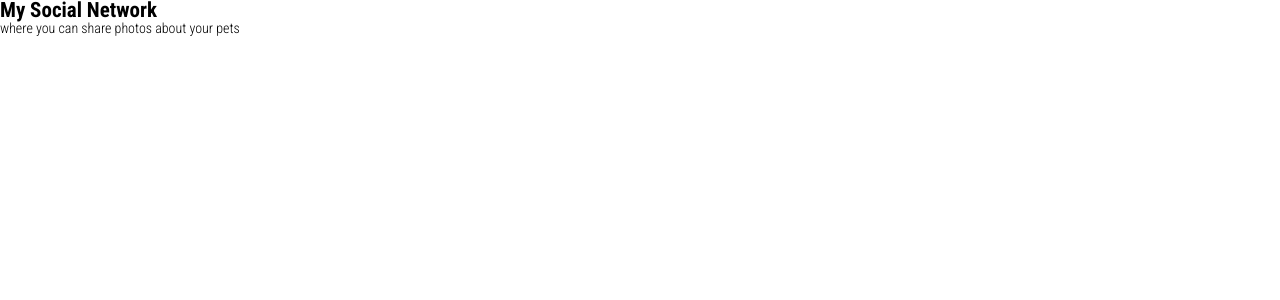
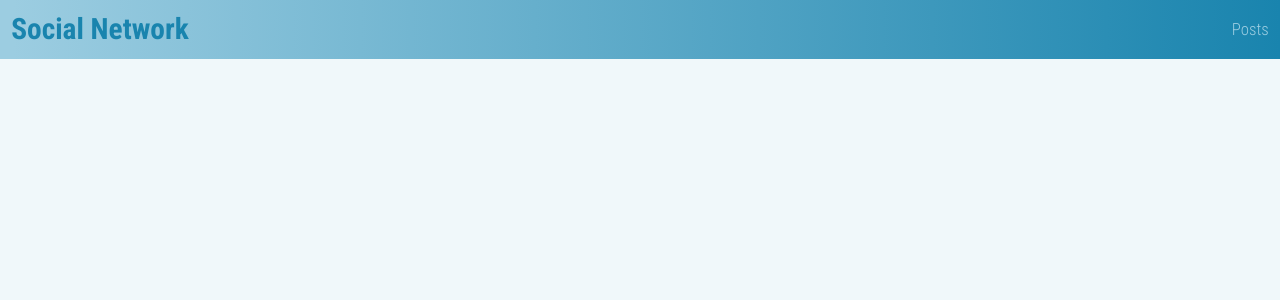
Before and after one commit to andresfmj/social-network-react, a React (Create React App) app: page / in a window 1280 px wide. Shown: the top 300 px of the page. Built offline with nearby package versions, Linux system fonts and the light colour scheme.

Commit message:
setting up styles and layout design

```diff
--- a/src/App.js
+++ b/src/App.js
@@ -1,12 +1,13 @@
 import React from 'react';
+
+import Layout from './components/Layout/Layout';
 
 
 function App() {
 	return (
-		<div>
-			<h2>My Social Network</h2>
-			<p>where you can share photos about your pets</p>
-		</div>
+		<Layout>
+
+		</Layout>
 	);
 }
 
--- /dev/null
+++ b/src/components/Layout/Layout.js
@@ -0,0 +1,17 @@
+import React from 'react';
+
+import Toolbar from '../Toolbar/Toolbar';
+import './Layout.scss';
+
+function Layout({ children }) {
+    return (
+        <React.Fragment>
+            <Toolbar />
+            <div className="Layout-container">
+                { children }
+            </div>
+        </React.Fragment>
+    )
+}
+
+export default Layout;
--- /dev/null
+++ b/src/components/Layout/Layout.scss
@@ -0,0 +1,5 @@
+.Layout-container {
+    margin: 0 auto;
+    padding: .8rem;
+    width: 95%;
+}
--- /dev/null
+++ b/src/components/Toolbar/Toolbar.js
@@ -0,0 +1,20 @@
+import React from 'react';
+
+import './Toolbar.scss';
+
+function Toolbar(props) {
+    return (
+        <nav className="Toolbar">
+            <div className="Toolbar__container">
+                <header>
+                    <h2 className="brand-name">Social Network</h2>
+                </header>
+                <ul className="Toolbar__menu">
+                    <li><a href="#">Posts</a></li>
+                </ul>
+            </div>
+        </nav>
+    )
+}
+
+export default Toolbar;
--- /dev/null
+++ b/src/components/Toolbar/Toolbar.scss
@@ -0,0 +1,21 @@
+@import '../../styles/shared';
+
+.Toolbar {
+    padding: 15px 0px;
+    background: linear-gradient(to right,  $secondary-color 1%,$primary-color 100%);
+    color: $primary-color;
+
+    .Toolbar__container {
+        display: flex;
+        align-items: center;
+
+        header {
+            flex: 1;
+        }
+
+        .Toolbar__menu {
+            list-style-type: none;
+            margin: 0px .8rem;
+        }
+    }
+}
--- a/src/styles/_shared.scss
+++ b/src/styles/_shared.scss
@@ -8,3 +8,12 @@ $font-huge-weight: 700;
 $font-small-weight: 300;
 $font-huge: 20px;
 $font-small: 14px;
+
+// colors
+$primary-color: #1984ae;
+$secondary-color: #9ccde1;
+$primary-text-color: #02C39A;
+$secondary-text-color: #797979;
+$bg-color: #f0f8fa;
+$text-links: #9ccde1;
+$text-links-hover: #74abc1;
--- a/src/styles/index.scss
+++ b/src/styles/index.scss
@@ -5,4 +5,19 @@ body, html {
 	font-family: $default-family-font;
 	font-size: $font-small;
 	font-weight: $font-small-weight;
+	background-color: $bg-color;
 }
+
+.brand-name {
+	font-size: 2.1rem;
+	margin: 0px .8rem;
+}
+
+a {
+	text-decoration: none;
+	color: $text-links;
+	font-size: 1.2rem;
+	&:hover {
+		color: $text-links-hover;
+	}
+}
```
